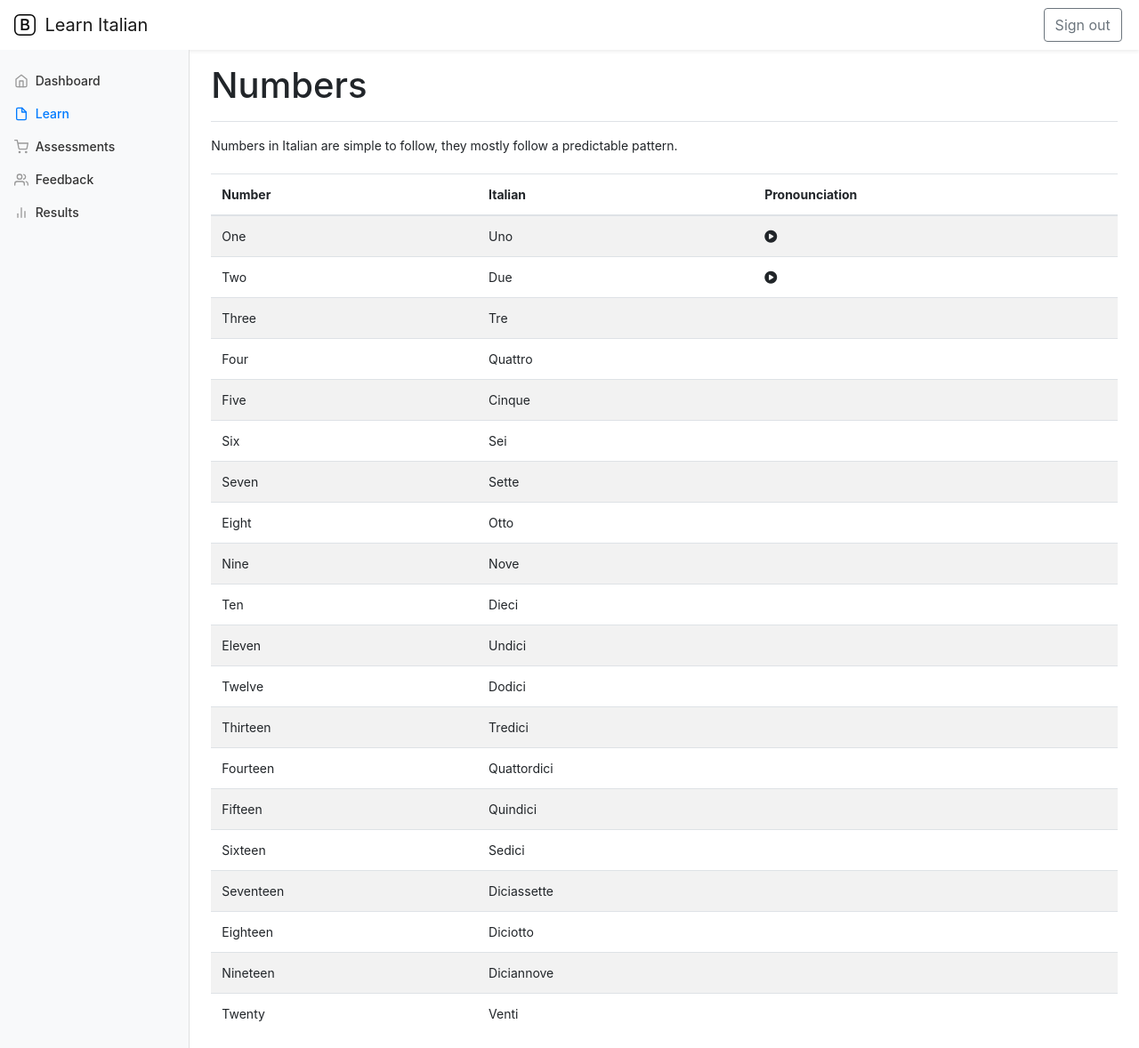
After one commit to aaronnorrish/Agile-Project, a Flask app: page /numbers in a window 1280 px wide. The commit adds this page. Shown: the whole page at 89% size. Run offline with Flask 2, Linux system fonts and the light colour scheme; the visitor is signed in with stand-in values (Sample User, id 1); some libraries are stand-ins or nearby versions.

Commit message:
move numbers to jinja file

```diff
--- a/learn_italian_flask/routes.py
+++ b/learn_italian_flask/routes.py
@@ -69,6 +69,11 @@ def learn():
 @login_required
 def alphabet():
     return render_template('alphabet.html', title="Learn - Alphabet")
+
+@app.route('/numbers')
+@login_required
+def numbers():
+    return render_template('numbers.html', title="Learn - Numbers")
 
 # TODO think we can make a general function to handle any quiz
 # maybe need to make a quiz template?
--- a/learn_italian_flask/templates/learn.html
+++ b/learn_italian_flask/templates/learn.html
@@ -19,7 +19,7 @@
       <h6 class="card-subtitle mb-2 text-muted">Alfabeto</h6>
       <p class="card-text">Learn the structure of the Italian Alphabet!</p>
       <a href="{{ url_for('alphabet') }}" class="card-link">Learn</a>
-      <a href="{{ url_for('alphabet_quiz')}}" class="card-link">Test Your Knowledge</a>
+      <a href="{{ url_for('alphabet_quiz') }}" class="card-link">Test Your Knowledge</a>
       </div>
   </div>
       <div class="card shadow-sm" style="width: 18rem;">
@@ -27,7 +27,7 @@
           <h5 class="card-title">Numbers</h5>
           <h6 class="card-subtitle mb-2 text-muted">Numeri</h6>
           <p class="card-text">Learn how to count in Italian!</p>
-          <a href="/numbers.html" class="card-link">Learn</a>
+          <a href="{{ url_for('numbers') }}" class="card-link">Learn</a>
           <a href="#" class="card-link">Test Your Knowledge</a>
           </div>
       </div>
--- /dev/null
+++ b/learn_italian_flask/templates/numbers.html
@@ -0,0 +1,132 @@
+{% extends "dashboard_template.html" %}
+
+{% set active_page = "learn" %}
+
+{% block styling %}
+<style>
+</style>
+{% endblock %}
+
+{% block heading %}
+<h1>Numbers</h1>
+{% endblock %}
+
+{% block  main_content %}
+<div>
+    Numbers in Italian are simple to follow, they mostly follow a predictable pattern.
+  </div>
+  <br>
+  <div class="table-responsive">
+    <table class="table table-striped">
+      <thead>
+        <tr>
+          <th>Number</th>
+          <th>Italian</th>
+          <th>Pronounciation</th>
+        </tr>
+      </thead>
+      <tbody>
+        <tr>
+          <td>One</td>
+          <td>Uno</td>
+          <td><i class="fas fa-play-circle" onclick="playAudio('1.mp3')"></i></td>
+        </tr>
+        <tr>
+          <td>Two</td>
+          <td>Due</td>
+          <td><i class="fas fa-play-circle" onclick="playAudio()"></i></td>
+        </tr>
+        <tr>
+          <td>Three</td>
+          <td>Tre</td>
+          <td></td>
+        </tr>
+        <tr>
+          <td>Four</td>
+          <td>Quattro</td>
+          <td></td>
+        </tr>
+        <tr>
+          <td>Five</td>
+          <td>Cinque</td>
+          <td></td>
+        </tr>
+        <tr>
+          <td>Six</td>
+          <td>Sei</td>
+          <td></td>
+        </tr>
+        <tr>
+          <td>Seven</td>
+          <td>Sette</td>
+          <td></td>
+        </tr>
+        <tr>
+          <td>Eight</td>
+          <td>Otto</td>
+          <td></td>
+        </tr>
+        <tr>
+          <td>Nine</td>
+          <td>Nove</td>
+          <td></td>
+        </tr>
+        <tr>
+          <td>Ten</td>
+          <td>Dieci</td>
+          <td></td>
+        </tr>
+        <tr>
+          <td>Eleven</td>
+          <td>Undici</td>
+          <td></td>
+        </tr>
+        <tr>
+          <td>Twelve</td>
+          <td>Dodici</td>
+          <td></td>
+        </tr>
+        <tr>
+          <td>Thirteen</td>
+          <td>Tredici</td>
+          <td></td>
+        </tr>
+        <tr>
+          <td>Fourteen</td>
+          <td>Quattordici</td>
+          <td></td>
+        </tr>
+        <tr>
+          <td>Fifteen</td>
+          <td>Quindici</td>
+          <td></td>
+        </tr>
+        <tr>
+          <td>Sixteen</td>
+          <td>Sedici</td>
+          <td></td>
+        </tr>
+        <tr>
+          <td>Seventeen</td>
+          <td>Diciassette</td>
+          <td></td>
+        </tr>
+        <tr>
+          <td>Eighteen</td>
+          <td>Diciotto</td>
+          <td></td>
+        </tr>
+        <tr>
+          <td>Nineteen</td>
+          <td>Diciannove</td>
+          <td></td>
+        </tr>
+        <tr>
+          <td>Twenty</td>
+          <td>Venti</td>
+          <td></td>
+        </tr>
+      </tbody>
+    </table>
+</div>
+{% endblock %}
```
